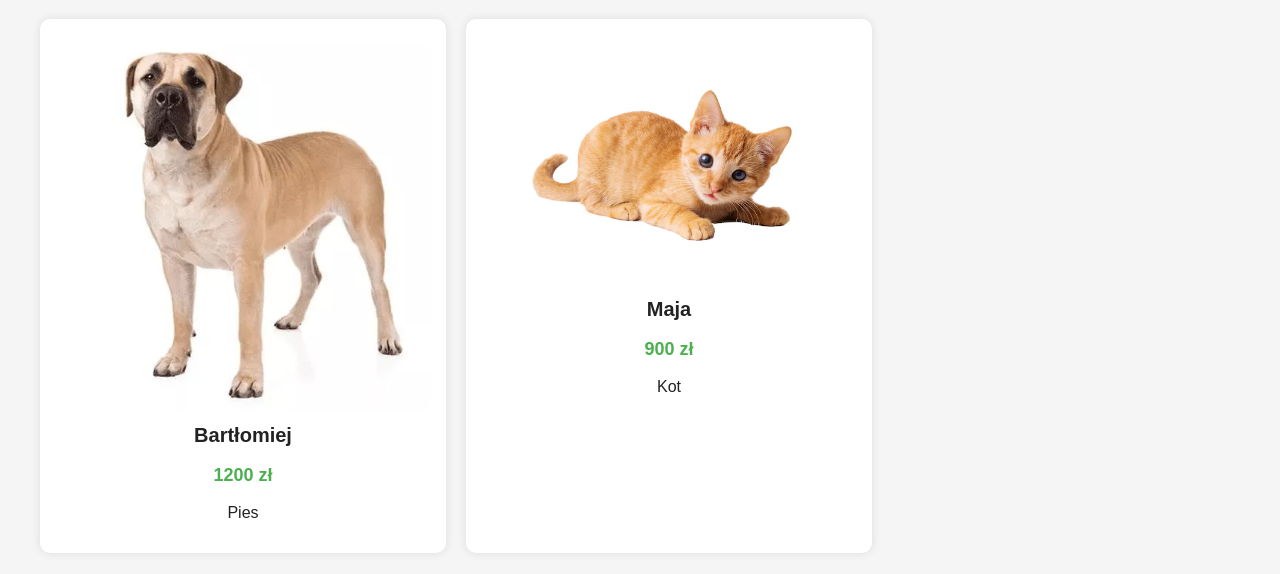
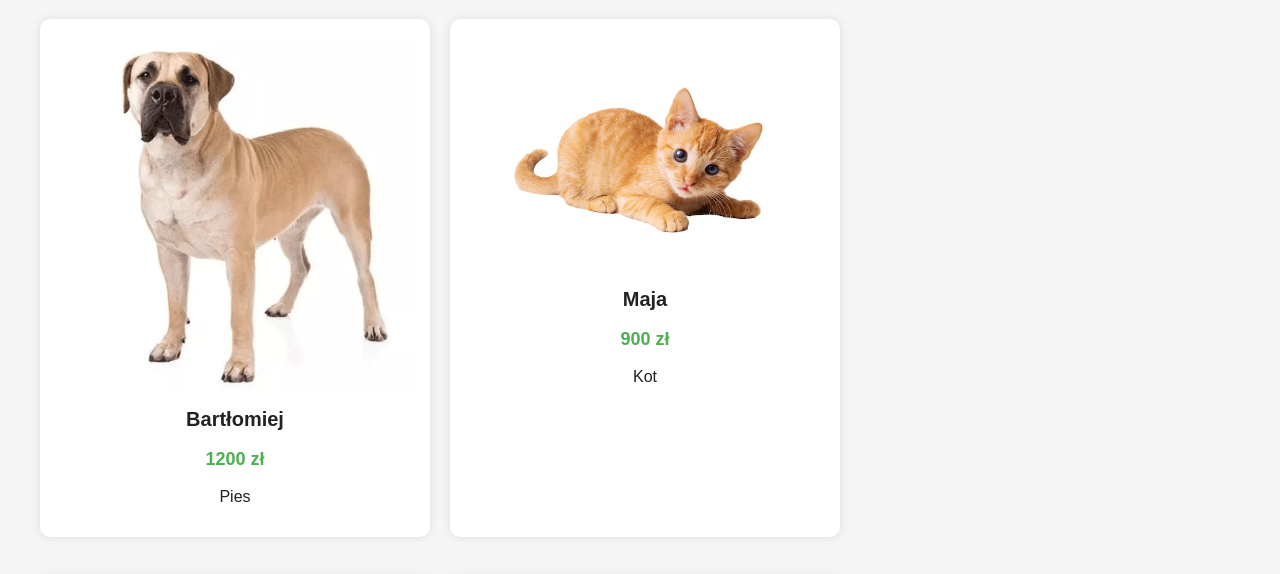
Before and after one commit to Majajatoja/Projekt-zwierzeta, a plain HTML site: page projekt/zwierzeta.html in a window 1280 px wide. Shown: the part 142-716 px from the top of the page. Drawn offline with Linux system fonts and the light colour scheme.

Commit message:
Refactor CSS for consistent styling and layout

```diff
--- a/projekt/css/zwierzeta.css
+++ b/projekt/css/zwierzeta.css
@@ -55,7 +55,7 @@ body {
   border-radius: 10px;
   box-shadow: 0 0 10px rgba(0, 0, 0, 0.1);
   text-align: center;
-  width: calc(33% - 20px);
+  width: 360px;
   margin-bottom: 20px;
 }
 
```
